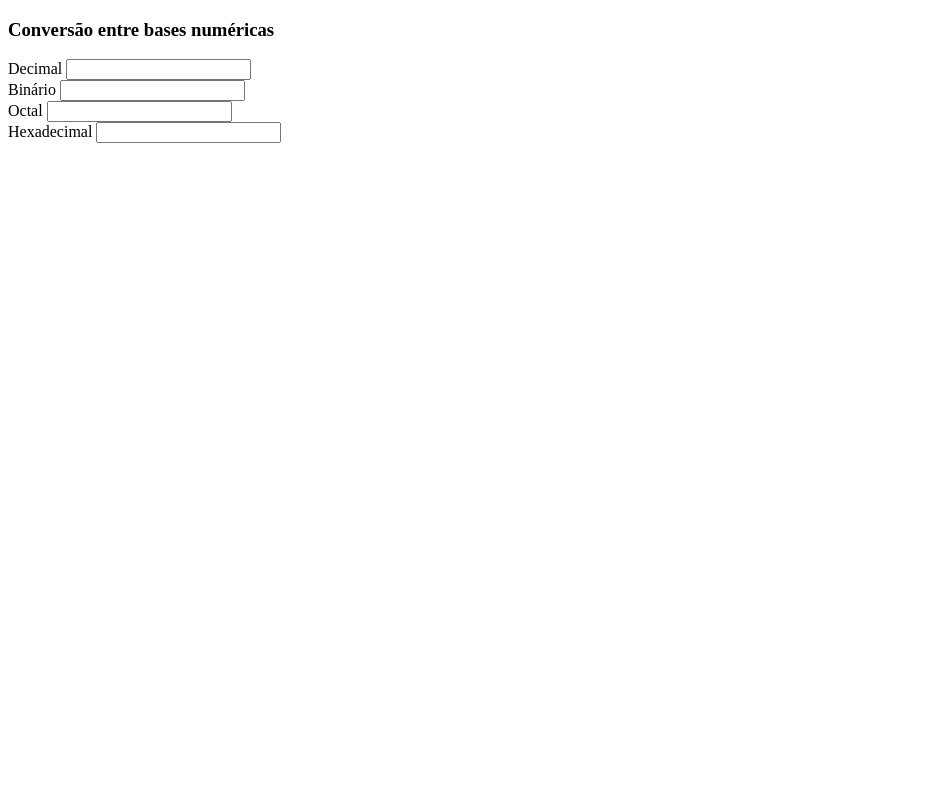
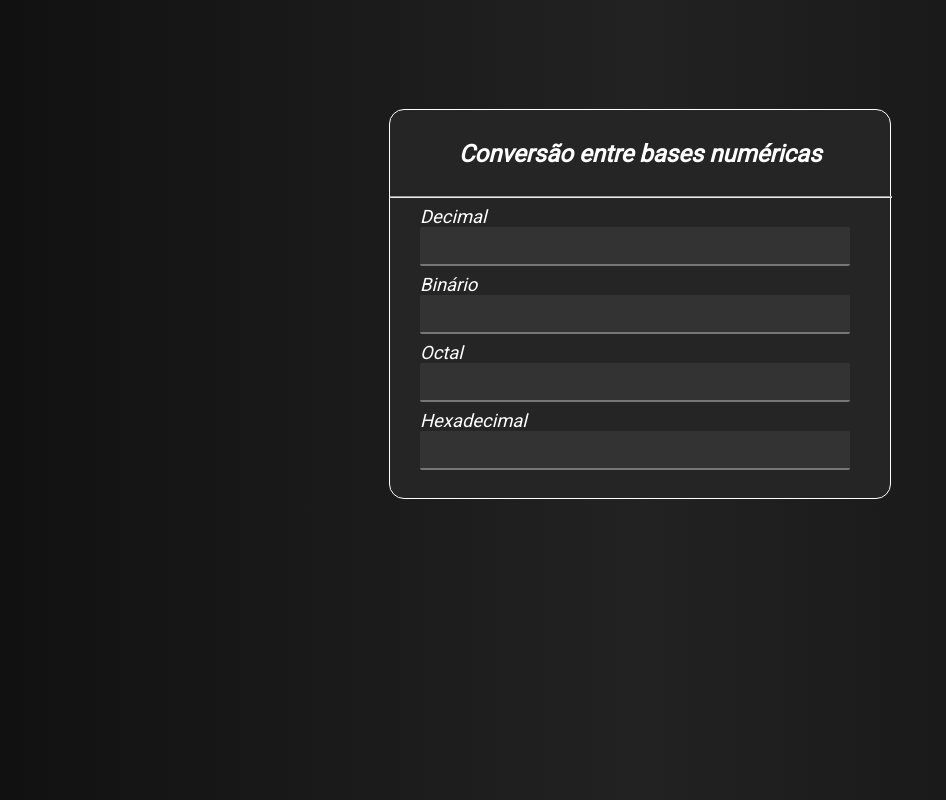
Before and after one commit to LeonardoMacedoCano/Conversor-Bases-Numericas, a plain HTML site: page index.html in a window 1280 px wide. Shown: the whole page, without its empty margins (0-946 px from the left). Drawn offline with Linux system fonts and the light colour scheme.

Commit message:
add conteudo css

```diff
--- a/index.html
+++ b/index.html
@@ -13,8 +13,9 @@
 <body>
 	<div class="panel">
   		<div class="panel-heading">
-    		<h3 class="panel-title">Conversão entre bases numéricas</h3>
+    		<h2 class="panel-title">Conversão entre bases numéricas</h2>
   		</div>
+  		<hr width="100%"/>
   		<div class="panel-body">
   			<label for="num_dec">Decimal</label>
 			<input name="num_dec" id="num_dec" type="text" maxlength="15"/>
--- a/styles.css
+++ b/styles.css
@@ -0,0 +1,54 @@
+@import url('https://fonts.googleapis.com/css?family=Roboto&display=swap');
+
+body {
+    background-color: #000;
+    background-image: linear-gradient(90deg, #111, #222, #111);
+    display: flex;
+    flex: 1;
+    flex-direction: column;
+    align-items: center;
+    justify-content: center;
+    font-family: 'Roboto', sans-serif;
+    color: #fff;
+}
+
+.panel {
+    width: 50%;
+    max-width: 500px;
+    padding: 10px 0 20px 0;
+    margin-top: 8%;
+    background-color: #252525;
+    display: flex;
+    flex: 1;
+    flex-direction: column;
+    justify-content: center;
+    border-style: solid;
+    border-radius: 15px;
+    border-width: 1px;
+}
+.panel-heading{
+    align-self: center;
+    font-style: italic;
+}
+
+.panel-body{
+    margin-left: 30px;
+}
+
+label{
+    font-size: 1.15em;
+    font-style: italic;
+}
+
+input{
+    height: 35px;
+    width: 90%;
+    background-color: #333;
+    color: #fff;
+    font-size: 13pt;
+    margin-bottom: 8px;
+    padding-left: 5px;
+    border-style: solid;
+    border-radius: 2px;
+    border-width: 0 0 2px 0;
+}
```
